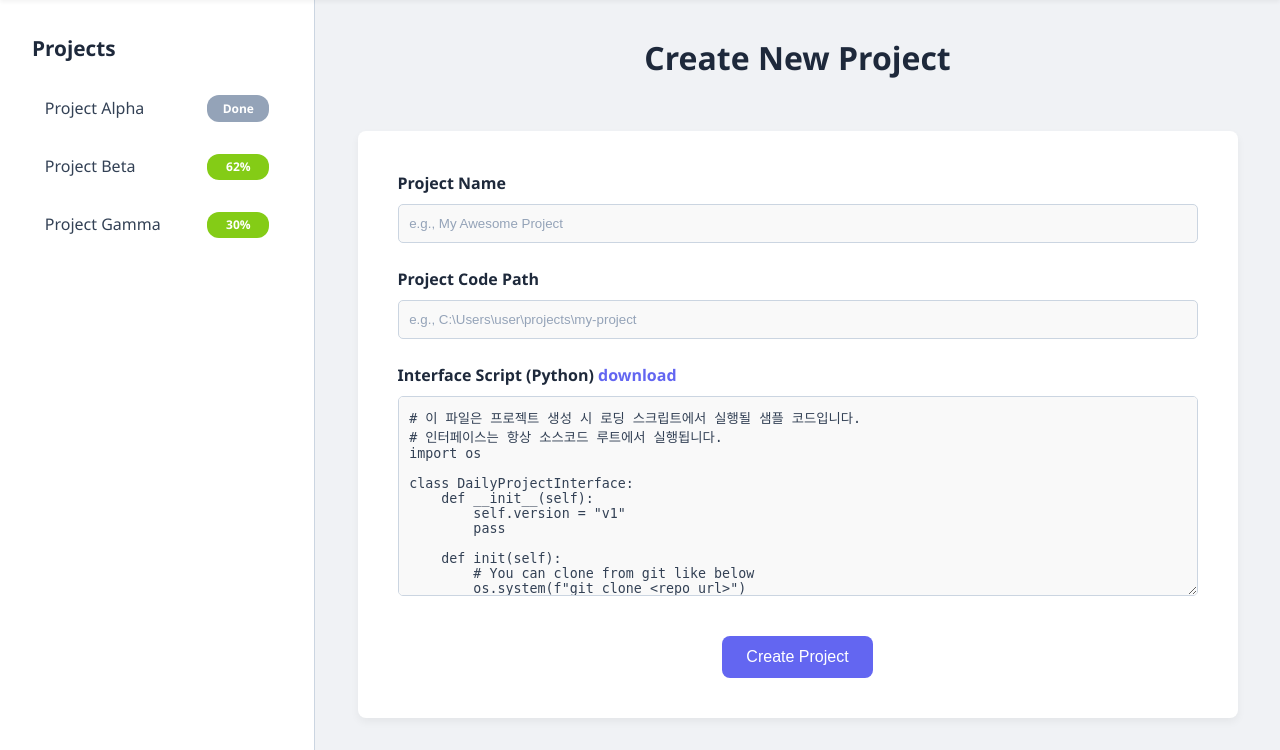
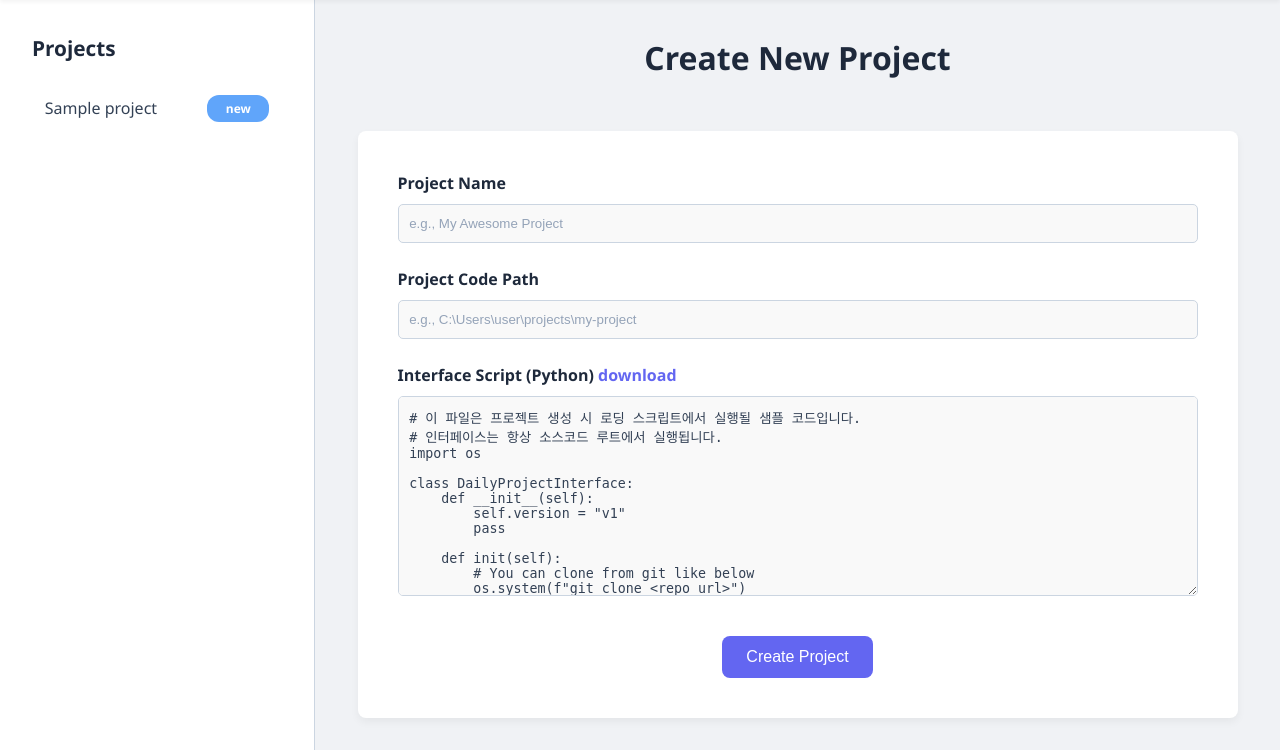
Before and after one commit to ChangdaeJeong/DAILY, a Flask app: page /project/create in a window 1280 px wide. Shown: the part 76-826 px from the top of the page. Run offline with Flask 3, Linux system fonts and the light colour scheme; a user stored in the database is signed in; data comes from the database, SQL or seed files in the repository; tables that the repository leaves empty hold one stand-in row (values such as "Sample post").

Commit message:
feat: show prj lists on sidebar
Signed-off-by: Changdae <cd.jeong@samsung.com>

```diff
--- a/app.py
+++ b/app.py
@@ -44,5 +44,29 @@ def inject_user():
     session['user'] = user_data
     return dict(user=user_data)
 
+@app.context_processor
+def inject_projects():
+    projects = []
+    user_uid = session.get('user_uid')
+    if user_uid:
+        conn = None
+        cursor = None
+        user_data = session.get('user', {})
+        logged_in_user_id = user_data.get('user', {}).get('id')
+        try:
+            conn = mysql_db.get_conn()
+            cursor = conn.cursor(dictionary=True)
+            # user_id가 같은 최신 project 10개를 id desc 순으로 가져옵니다.
+            cursor.execute("SELECT id, name, state FROM daily_db_projects WHERE user_id = %s ORDER BY id DESC LIMIT 10", (logged_in_user_id,))
+            projects = cursor.fetchall()
+        except Exception as e:
+            print(f"Error fetching projects for context processor: {e}")
+        finally:
+            if cursor:
+                cursor.close()
+            if conn:
+                mysql_db.close_conn(conn)
+    return dict(projects=projects)
+
 if __name__ == '__main__':
     app.run(debug=True)
--- a/router/main_router.py
+++ b/router/main_router.py
@@ -31,6 +31,7 @@ def index():
     conn = mysql_db.get_conn()
     if conn:
         mysql_db.close_conn(conn)
+
     return render_template('main/index.html')
 
 @main_bp.route('/loading')
--- a/router/project/__init__.py
+++ b/router/project/__init__.py
@@ -11,7 +11,7 @@ import run_if
 project_bp = Blueprint('project', __name__)
 
 @project_bp.route('/create', methods=['GET', 'POST'])
-def create_project_page():
+def create():
     if request.method == 'POST':
         project_name = request.form['project_name']
         project_path = request.form['project_path']
@@ -33,7 +33,7 @@ def create_project_page():
             )
             conn.commit()
             project_id = cursor.lastrowid
-            return jsonify(success=True, redirect_url=url_for('main.project.view_project', project_id=project_id))
+            return jsonify(success=True, redirect_url=url_for('main.project.project_detail_page', project_id=project_id))
         except Exception as e:
             return jsonify(success=False, msg=f"프로젝트 생성 중 오류 발생: {e}"), 500
         finally:
@@ -44,7 +44,7 @@ def create_project_page():
     return render_template('project/create.html')
 
 @project_bp.route('/delete/<int:project_id>', methods=['POST'])
-def delete_project(project_id):
+def delete(project_id):
     conn = None
     cursor = None
     user_data = session.get('user', {})
@@ -83,7 +83,7 @@ def delete_project(project_id):
             mysql_db.close_conn(conn)
 
 @project_bp.route('/update/<int:project_id>', methods=['POST'])
-def update_if_script(project_id):
+def update(project_id):
     conn = None
     cursor = None
     user_data = session.get('user', {})
@@ -125,7 +125,7 @@ def update_if_script(project_id):
             mysql_db.close_conn(conn)
 
 @project_bp.route('/check_project_name', methods=['POST'])
-def check_project_name():
+def check_name():
     project_name = request.json.get('project_name')
     if not project_name:
         return jsonify(exists=False, msg="프로젝트 이름을 입력해주세요.")
@@ -149,8 +149,8 @@ def check_project_name():
         if conn:
             mysql_db.close_conn(conn)
 
-@project_bp.route('/<int:project_id>')
-def view_project(project_id):
+@project_bp.route('/detail/<int:project_id>')
+def detail_page(project_id):
     conn = None
     cursor = None
     project = None
@@ -173,7 +173,7 @@ def view_project(project_id):
 
         if project['state'] == 'new':
             # state가 'new'이고, 로그인된 사용자가 프로젝트 소유자이면 init.html 렌더링
-            return redirect(url_for('main.project.init_project_page', project_id=project_id))
+            return redirect(url_for('main.project.init_page', project_id=project_id))
         return render_template('project/detail.html', project=project, files=files) # detail.html은 나중에 구현
     except Exception as e:
         print(f"Error fetching project details: {e}")
@@ -185,7 +185,7 @@ def view_project(project_id):
             mysql_db.close_conn(conn)
 
 @project_bp.route('/init/<int:project_id>', methods=['GET'])
-def init_project_page(project_id):
+def init_page(project_id):
     conn = None
     cursor = None
     user_data = session.get('user', {})
@@ -207,7 +207,7 @@ def init_project_page(project_id):
         if project['state'] == 'new':
             return render_template('project/init.html', project=project)
         else:
-            return redirect(url_for('main.project.view_project', project_id=project_id))
+            return redirect(url_for('main.project.project_detail_page', project_id=project_id))
     except Exception as e:
         print(f"Error fetching project details: {e}")
         return "Error loading project details", 500
@@ -218,7 +218,7 @@ def init_project_page(project_id):
             mysql_db.close_conn(conn)
 
 @project_bp.route('/init/step', methods=['POST'])
-def initialize_project():
+def initialize():
     conn = None
     cursor = None
     user_data = session.get('user', {})
@@ -299,9 +299,9 @@ def initialize_project():
             # selected_files = request.json.get('selected_files', []) # 현재 단계에서는 사용하지 않음
             try:
                 # 모든 스텝 완료 후 프로젝트 상태를 'init'으로 변경
-                cursor.execute("UPDATE daily_db_projects SET state = 'new' WHERE id = %s", (project_id,))
+                cursor.execute("UPDATE daily_db_projects SET state = 'init' WHERE id = %s", (project_id,))
                 conn.commit()
-                return jsonify(success=True, msg="선택된 파일 전송 및 프로젝트 초기화 완료!")#, redirect_url=url_for('main.project.view_project', project_id=project_id))
+                return jsonify(success=True, msg="선택된 파일 전송 및 프로젝트 초기화 완료!")#, redirect_url=url_for('main.project.project_detail_page', project_id=project_id))
             except Exception as e:
                 return jsonify(success=False, msg=f"프로젝트 상태 업데이트 중 오류 발생: {e}")
         else:
--- a/static/css/style.css
+++ b/static/css/style.css
@@ -126,12 +126,24 @@ body {
     min-width: 45px;
 }
 
+.progress-tag.new {
+    background-color: #60A5FA; /* Blue for New */
+}
+
+.progress-tag.init {
+    background-color: #F97316; /* Orange for Init */
+}
+
+.progress-tag.doing {
+    background-color: #22C55E; /* Green for Doing */
+}
+
 .progress-tag.done {
     background-color: var(--placeholder-color); /* Gray for Done */
 }
 
-.progress-tag.in-progress {
-    background-color: var(--secondary-color); /* Secondary color for In Progress */
+.progress-tag.delete {
+    background-color: #EF4444; /* Red for Delete */
 }
 
 /* Main Content Area */
--- a/templates/main/index.html
+++ b/templates/main/index.html
@@ -15,7 +15,7 @@
             <div class="main-header">
                 <!-- Say hello user name, user data from current app -->
                 <h1>Welcome to Your Dashboard</h1>
-                <a href="{{ url_for('main.project.create_project_page') }}" class="create-project-btn">➕ Create New Project</a>
+                <a href="{{ url_for('main.project.create') }}" class="create-project-btn">➕ Create New Project</a>
             </div>
             <div class="feed-section">
                 <h2>Recent Activities</h2>
--- a/templates/nav/sidebar.html
+++ b/templates/nav/sidebar.html
@@ -1,23 +1,19 @@
 <div class="sidebar">
     <h2>Projects</h2>
     <ul class="project-list">
+        {% for project in projects %}
         <li>
-            <a href="#">
-                <span>Project Alpha</span>
-                <span class="progress-tag done">Done</span>
+            <a href="{{ url_for('main.project.detail_page', project_id=project.id) }}">
+                <span>{{ project.name }}</span>
+                {% if project.state == 'doing' %}
+                <span class="progress-tag doing">50%</span> {# 예시로 50% 표시 #}
+                {% else %}
+                <span class="progress-tag {{ project.state }}">{{ project.state }}</span>
+                {% endif %}
             </a>
         </li>
-        <li>
-            <a href="#">
-                <span>Project Beta</span>
-                <span class="progress-tag in-progress">62%</span>
-            </a>
-        </li>
-        <li>
-            <a href="#">
-                <span>Project Gamma</span>
-                <span class="progress-tag in-progress">30%</span>
-            </a>
-        </li>
+        {% else %}
+        <li>No projects found.</li>
+        {% endfor %}
     </ul>
 </div>
--- a/templates/project/init.html
+++ b/templates/project/init.html
@@ -136,10 +136,10 @@
                 <div class="action-buttons">
                     {% if project.state == 'new' %}
                         <button class="btn" id="init_project_btn">Initialize Project</button>
-                        <button class="btn btn-danger" id="delete_project_btn">Delete Project</button>
+                        <button class="btn btn-danger" id="project_delete_btn">Delete Project</button>
                     {% elif project.state == 'initialized' %}
                         <button class="btn">Start Analysis</button>
-                        <button class="btn btn-danger" id="delete_project_btn">Delete Project</button>
+                        <button class="btn btn-danger" id="project_delete_btn">Delete Project</button>
                     {% elif project.state == 'deleted' %}
                         <button class="btn" disabled>Initialize Project</button>
                         <button class="btn btn-danger" disabled>Delete Project</button>
@@ -181,7 +181,7 @@
 
     <script>
         document.addEventListener('DOMContentLoaded', function() {
-            const deleteProjectBtn = document.getElementById('delete_project_btn');
+            const deleteProjectBtn = document.getElementById('project_delete_btn');
             const projectId = "{{ project.id | tojson }}"; // project.id는 정수이므로 문자열로 변환
 
             // Custom event listener for showing init modal for progress
```
